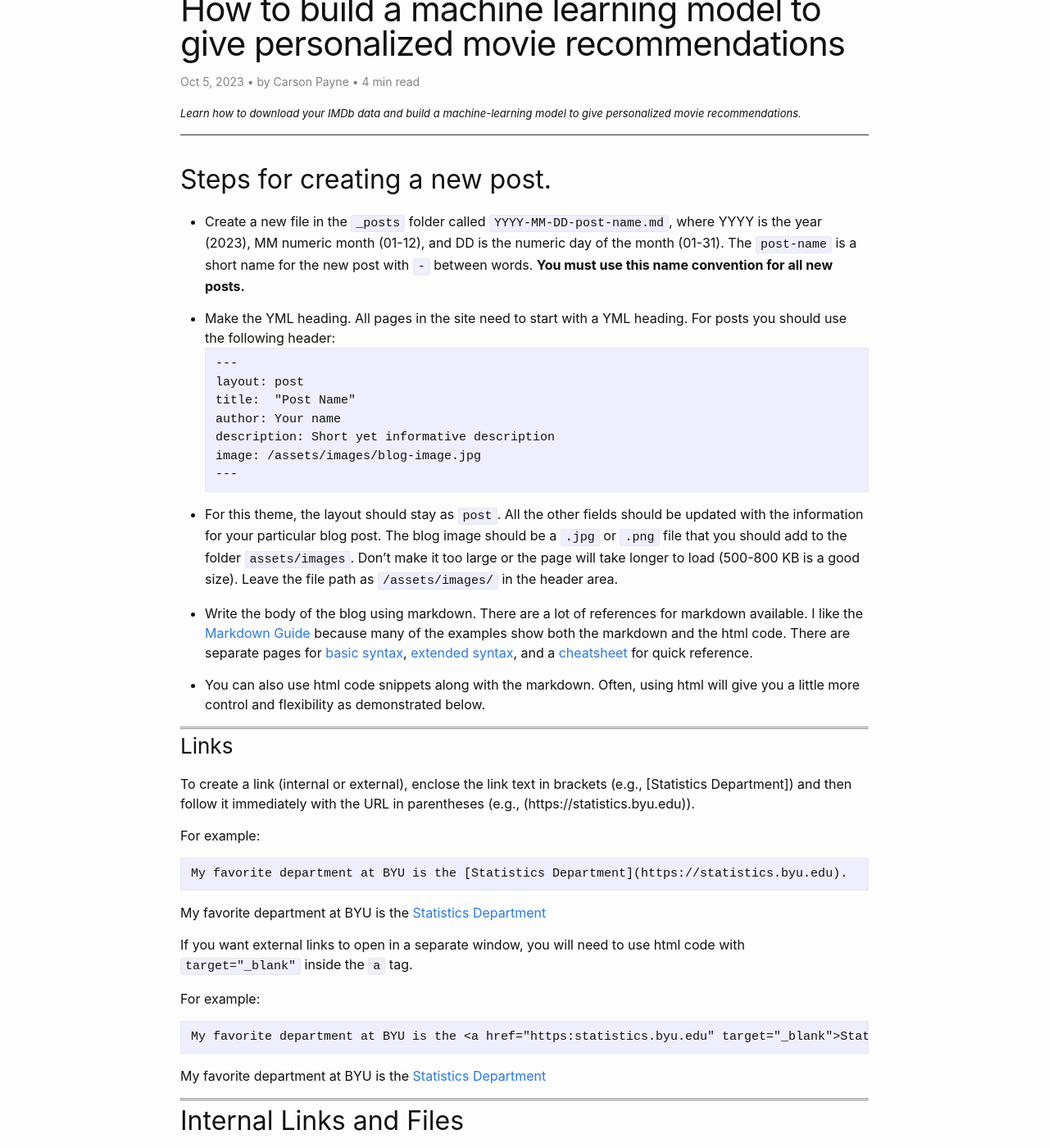
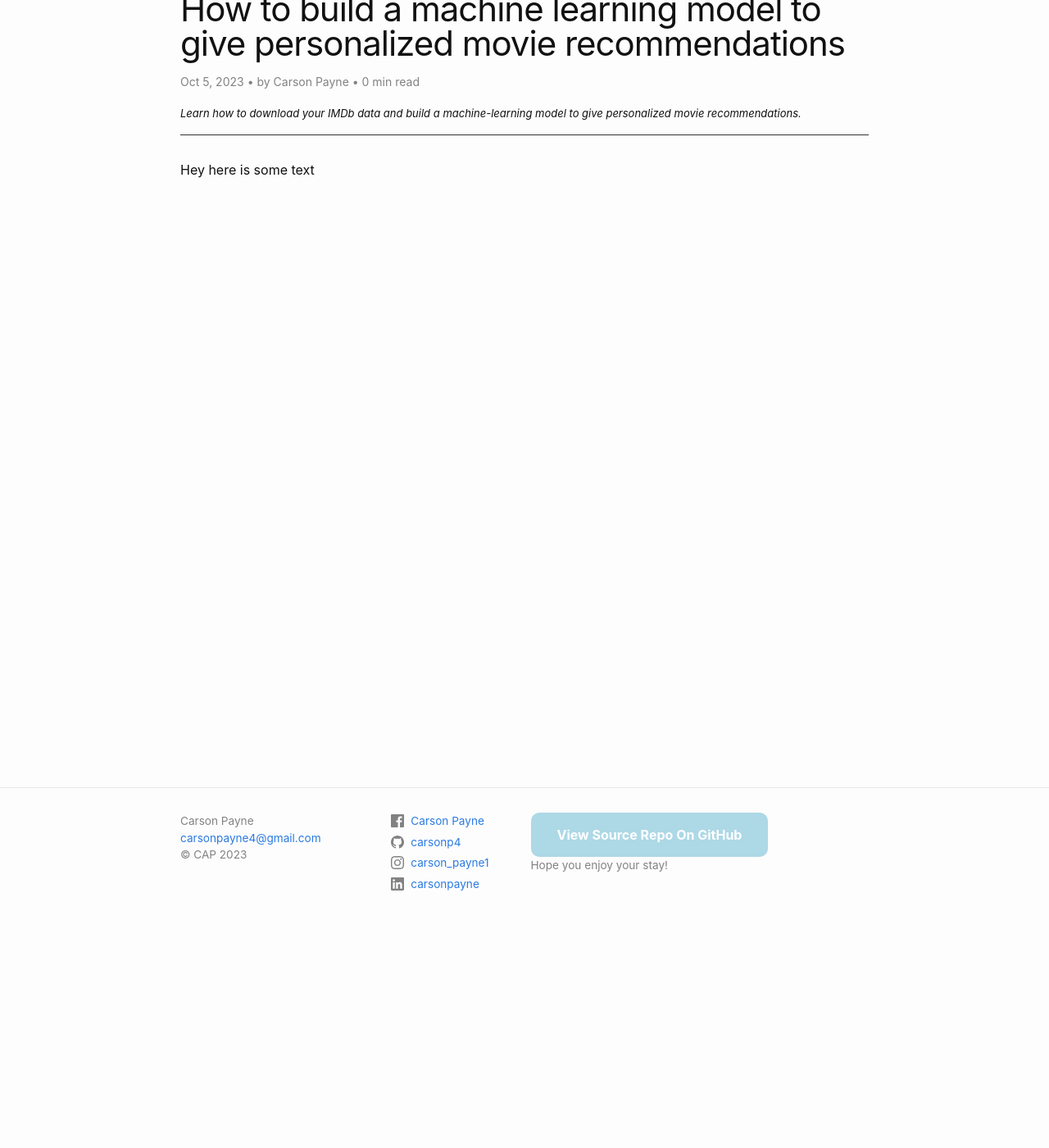
Before and after one commit to carsonp4/old_blog, a Jekyll site: the page built from _posts/2023-10-05-how-to-post.md, in a window 1280 px wide and 1400 px high, scrolled down 252 px. Shown: the whole window at 82% size. Built offline with Jekyll 4.4.1, drawn with Linux system fonts in a browser that asks for light colours; comment, search, counter and statistics services are not loaded; some of the changed text lies outside the part shown.

Commit message:
Update 2023-10-05-how-to-post.md

````diff
--- a/_posts/2023-10-05-how-to-post.md
+++ b/_posts/2023-10-05-how-to-post.md
@@ -3,122 +3,7 @@ layout: post
 title:  "How to build a machine learning model to give personalized movie recommendations"
 author: Carson Payne
 description: Learn how to download your IMDb data and build a machine-learning model to give personalized movie recommendations.
-image: "/assets/images/image5.jpg"
+image: "/assets/images/ferris.webp"
 ---
 
-## Steps for creating a new post.
-
-* Create a new file in the `_posts` folder called `YYYY-MM-DD-post-name.md`, where YYYY is the year (2023), MM numeric month (01-12), and DD is the numeric day of the month (01-31).  The `post-name` is a short name for the new post with `-` between words.  **You must use this name convention for all new posts.**
-
-*  Make the YML heading.  All pages in the site need to start with a YML heading.  For posts you should use the following header:
-```
----
-layout: post
-title:  "Post Name"
-author: Your name
-description: Short yet informative description
-image: /assets/images/blog-image.jpg
----
-```
-* For this theme, the layout should stay as `post`.   All the other fields should be updated with the information for your particular blog post.  The blog image should be a `.jpg` or `.png` file that you should add to the folder `assets/images`.  Don't make it too large or the page will take longer to load (500-800 KB is a good size).  Leave the file path as `/assets/images/` in the header area.
-
-* Write the body of the blog using markdown.  There are a lot of references for markdown available.  I like the [Markdown Guide](https://www.markdownguide.org) because many of the examples show both the markdown and the html code.  There are separate pages for [basic syntax](https://www.markdownguide.org/basic-syntax/), [extended syntax](https://www.markdownguide.org/extended-syntax/), and a [cheatsheet](https://www.markdownguide.org/cheat-sheet/) for quick reference.
-
-* You can also use html code snippets along with the markdown.  Often, using html will give you a little more control and flexibility as demonstrated below.
-
----
----
-
-### Links
-
-To create a link (internal or external), enclose the link text in brackets (e.g., [Statistics Department]) and then follow it immediately with the URL in parentheses (e.g., (https://statistics.byu.edu)).
-
-For example:
-```
-{% raw %}My favorite department at BYU is the [Statistics Department](https://statistics.byu.edu).{% endraw %}
-```
-My favorite department at BYU is the [Statistics Department](https://statistics.byu.edu)
-
-
-If you want external links to open in a separate window, you will need to use html code with `target="_blank"` inside the `a` tag.
-
-For example:
-```
-My favorite department at BYU is the <a href="https:statistics.byu.edu" target="_blank">Statistics Department</a>
-```
-My favorite department at BYU is the <a href="https:statistics.byu.edu" target="_blank">Statistics Department</a>
-
-
-----
-----
-
-## Internal Links and Files
-
-If you want to have a link that points to another location on your site or if you want to include a file (such as an image or video) you must use the `site.url` and `site.baseurl` variables when making the link reference.  For example, this link to pointing to the [About]({{site.url}}/{{site.baseurl}}/about) page is coded as:
-```
-[About]({% raw %}{{site.url}}/{{site.baseurl}}/about){% endraw %}
-```
-Paths to files should also be referenced with the `site.url` and `site.baseurl` variables (see the section on **Adding Images**).
-
----
----
-
-## Adding Images
-*In the examples below, if your image ends with `.png` or `.JPEG`, use the appropriate extension instead of `.jpg`.*
-
-Images for the blog will generally but put into the `assets/images` folder.  (You can also create a subfolder for images, but you will need to include the subfolder name in the reference link.)
-
-Markdown syntax for including images is `![Fig Name](path/to/image)`.  For example:
-```
-{% raw %}![Figure]({{site.url}}/{{site.baseurl}}/assets/images/image_name.jpg){% endraw %}
-```
-![Figure]({{site.url}}/{{site.baseurl}}/assets/images/image5.jpg)
-
----
----
-
-### Resizing images
-
-The image I added in the previous section seems a bit large for this post.  Unfortunately,
-there isn't a good way to resize images with markdown, so if you need to resize an image, use html instead of markdown and specify the width in the style parameter as follows:
-
-```
-{% raw %}<img src="{{site.url}}/{{site.baseurl}}/assets/images/image_name.jpg" alt="" style="width:300px;"/>{% endraw %}
-```
-
-(Example with width set to 300 pixels)
-<img src="{{site.url}}/{{site.baseurl}}/assets/images/image5.jpg" alt="" style="width:300px;"/>
-
-
-(Example with width set to 100 pixels)
-<img src="{{site.url}}/{{site.baseurl}}/assets/images/image5.jpg" alt="" style="width:100px;"/>
-
-
-
----
----
----
-
-## Troubleshooting
-
-Here are some things to keep in mind if your blog appearance isn't going as you planned:
-
-**Problem:  The blog post that I created isn't appearing**
-
-Possible Solutions:
-  - Check your date. GitHub pages won't display blog posts with future dates
-  - Check the yaml header.  If there are any special characters in any of the fields, you need to use quotes around the entire field entry.  The most common culprit is the description.  If you're having trouble, try putting quotes around the entire description
-
----
-
-**Problem:  I know that I made changes to a blog post but the changes aren't appearing**
-
-Possible Solution:
-  - Check the header.  If there are any special characters in any of the fields, you need to use quotes around the entire field entry.  The most common culprit is the description.  If you're having trouble, try putting quotes around the entire description.
-
----
-
-**Problem:  My entire blog has weird formatting**
-
-Possible Solution:
-  - Usually this is an address problem.  Double check your url and baseurl in the `_config` file
+Hey here is some text
````
